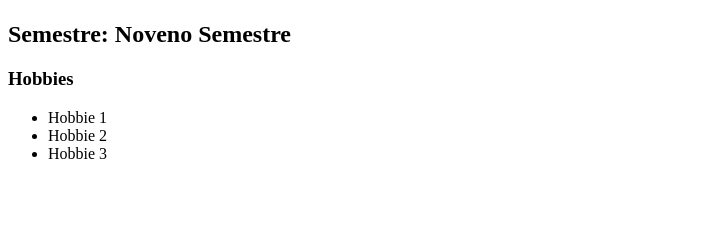
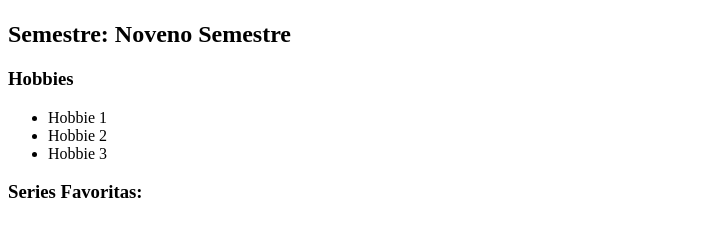
Before and after one commit to giannyvargase/primer_taller, a plain HTML site: page index.html in a window 1280 px wide. Shown: the part 59-296 px from the top of the page, without its empty margins (0-705 px from the left). Drawn offline with Linux system fonts and the light colour scheme.

Commit message:
Ingreso series favoritas

```diff
--- a/index.html
+++ b/index.html
@@ -15,5 +15,6 @@
         <li>Hobbie 2</li>
         <li>Hobbie 3</li>
     </ul>
+    <h3>Series Favoritas:</h3>
 </body>
 </html>
```
